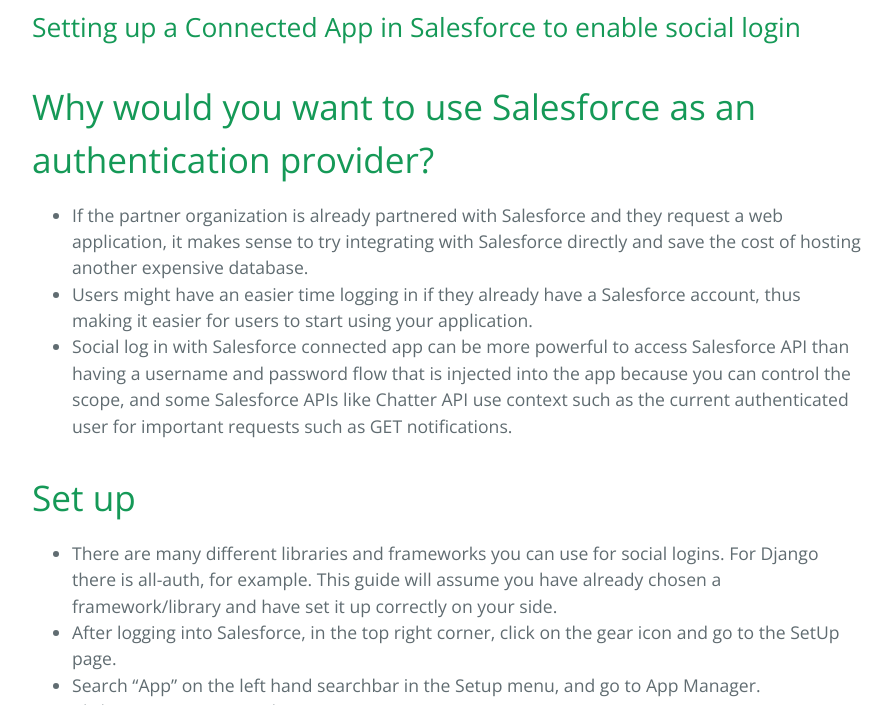
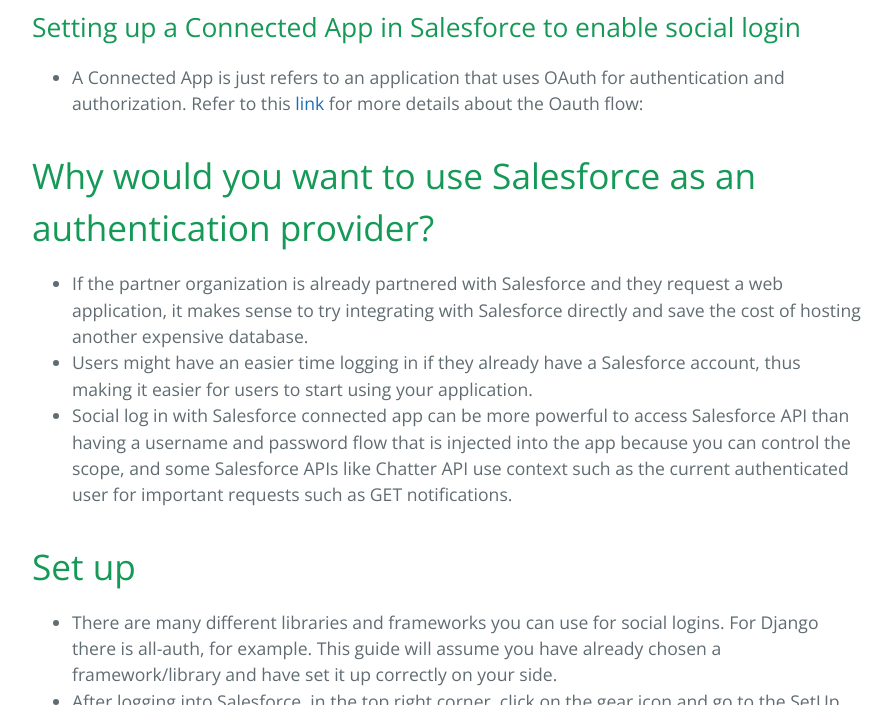
Before and after one commit to learning-software-engineering/learning-software-engineering.github.io, a Jekyll site: the page built from Topics/Tech_Stacks/salesforce_api.md, in a window 1280 px wide and 900 px high, scrolled down 2566 px, cut to the strip 195-900 px from the top of the window. Shown: the whole strip, without its empty margins (192-1084 px from the left). Built offline with Jekyll 4.4.1, drawn with Linux system fonts in a browser that asks for light colours; our own code applies the rules of GitHub Pages for plain Markdown files.

Commit message:
Update salesforce_api.md

```diff
--- a/Topics/Tech_Stacks/salesforce_api.md
+++ b/Topics/Tech_Stacks/salesforce_api.md
@@ -39,6 +39,8 @@
 
 ## Setting up a Connected App in Salesforce to enable social login
 
+- A Connected App is just refers to an application that uses OAuth for authentication and authorization. Refer to this [link](https://developer.salesforce.com/docs/atlas.en-us.api_rest.meta/api_rest/intro_oauth_and_connected_apps.htm) for more details about the Oauth flow:
+
 # Why would you want to use Salesforce as an authentication provider?
 - If the partner organization is already partnered with Salesforce and they request a web application, it makes sense to try integrating with Salesforce directly and save the cost of hosting another expensive database.
 - Users might have an easier time logging in if they already have a Salesforce account, thus making it easier for users to start using your application.
```
